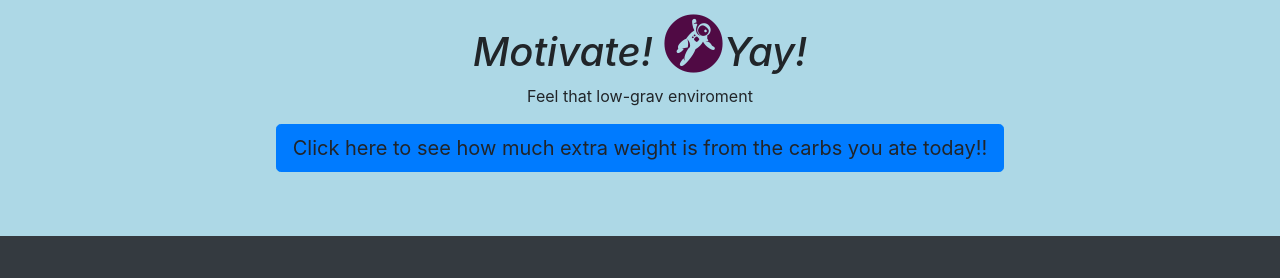
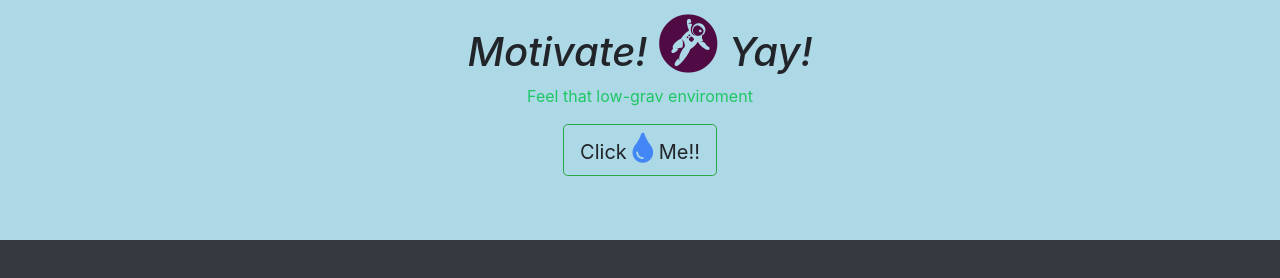
Before and after one commit to kamckeev/motivationApp, a plain HTML site: page index.html in a window 1280 px wide. Shown: the top 278 px of the page. Drawn offline with nearby package versions, Linux system fonts and the light colour scheme.

Commit message:
minor style mods

```diff
--- a/index.html
+++ b/index.html
@@ -5,7 +5,7 @@
     <meta name="viewport" content="width=device-width, initial-scale=1.0">
     <meta http-equiv="X-UA-Compatible" content="ie=edge">
     <title>Happy WebPage</title>
-    <link rel="stylesheet" href="../static/css/style.css">
+    <link rel="stylesheet" href="static/css/style.css">
     <link href="https://fonts.googleapis.com/css?family=Raleway&display=swap" rel="stylesheet">
     <link rel="stylesheet" href="https://use.fontawesome.com/releases/v5.7.0/css/all.css" integrity="sha384-lZN37f5QGtY3VHgisS14W3ExzMWZxybE1SJSEsQp9S+oqd12jhcu+A56Ebc1zFSJ" crossorigin="anonymous">
     <link rel="stylesheet" href="https://stackpath.bootstrapcdn.com/bootstrap/4.3.1/css/bootstrap.min.css" integrity="sha384-ggOyR0iXCbMQv3Xipma34MD+dH/1fQ784/j6cY/iJTQUOhcWr7x9JvoRxT2MZw1T" crossorigin="anonymous">
@@ -15,9 +15,12 @@
             <div class= 'container-fluid' img src='{{mars.featured_image}}' alt='Featured Mars Image' class='float-left' width="100%">
                 <div class="jumbotron jumbotron-fluid text-center" style="margin:-50px">
                     <h1 style="font-style:italic" style="font-size: 400%" style= "font-weight: bold" style="font-family: veranda">Motivate!
-                        <i class='fab fa-grav' style='font-size:60px; color:rgb(80, 10, 68)'></i>Yay!</h1>
-                    <p>Feel that low-grav enviroment</p>
-                    <a class="btn btn-primary btn-lg" role="button">Click here to see how much extra weight is from the carbs you ate today!!</a>
+                        <i class='fab fa-grav' style='font-size:60px; color:rgb(80, 10, 68)'></i>
+                        Yay!</h1>
+                    <p class= 'p'>Feel that low-grav enviroment</p>
+                    <a class="btn btn-outline-success btn-lg" role="button">Click
+                            <i class='fas fa-tint' style='font-size:30px; color:rgb(66, 135, 245)'></i>
+                             Me!!</a>
                 </div>
             </div>
 </body>
--- a/static/css/style.css
+++ b/static/css/style.css
@@ -1,6 +1,8 @@
-body{
+.bg-dark{
     background-color: red;
 }
 .jumbotron {
     background-color: lightblue !important;
   }
+.p {color: rgb(30, 199, 100);
+}
```
